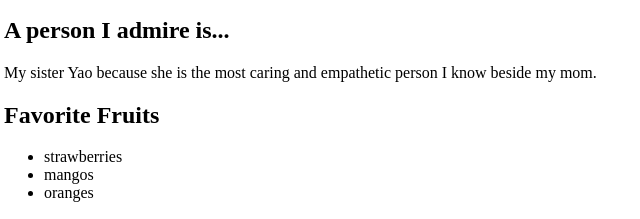
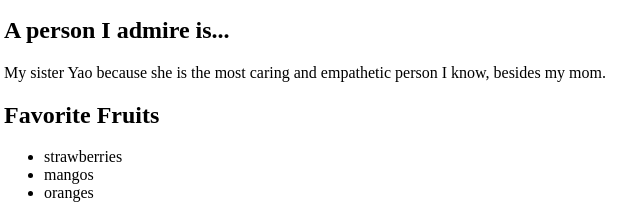
Before and after one commit to xion1378/html_exercises, a plain HTML site: page headings/index.html in a window 1280 px wide. Shown: the part 148-367 px from the top of the page, 4-644 px from the left. Drawn offline with Linux system fonts and the light colour scheme.

Commit message:
Update index.html

```diff
--- a/headings/index.html
+++ b/headings/index.html
@@ -9,7 +9,7 @@
 <h2>A place I would like to visit</h2>
 <p>If I could visit anywhere in the world, I would like to go to Bali, Indonesia.</p>
 <h2>A person I admire is...</h2>
-<p>My sister Yao because she is the most caring and empathetic person I know beside my mom.</p>
+<p>My sister Yao because she is the most caring and empathetic person I know, besides my mom.</p>
 <h2>Favorite Fruits</h2>
 <ul>
     <li>strawberries</li>
```
